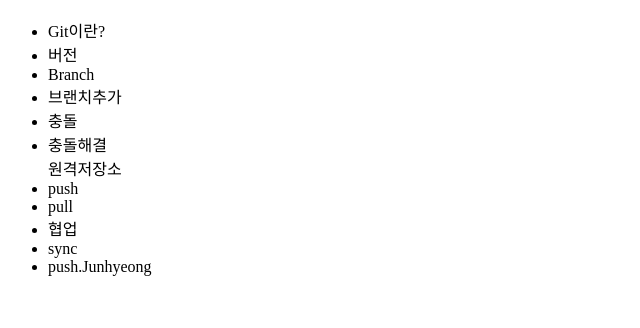
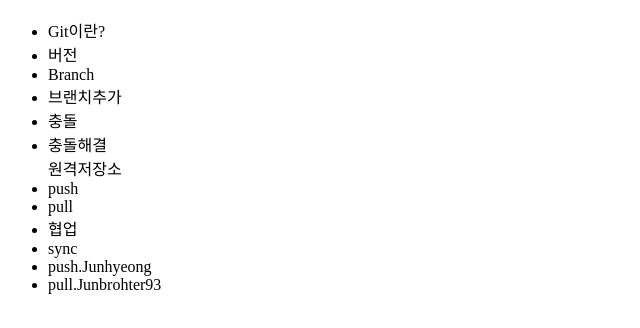
Before and after one commit to junbrother93/chinsilgame_jun, a plain HTML site: page index.html in a window 1280 px wide. Shown: the part 48-376 px from the top of the page, without its empty margins (0-640 px from the left). Drawn offline with Linux system fonts and the light colour scheme.

Commit message:
pull.Junbrother93 추가

```diff
--- a/index.html
+++ b/index.html
@@ -22,6 +22,7 @@
 			<li>협업</li>
 			<li>sync</li>
 			<li>push.Junhyeong</li>
+			<li>pull.Junbrohter93</li>
 		</ul>
 	</body>
 </html>
```
